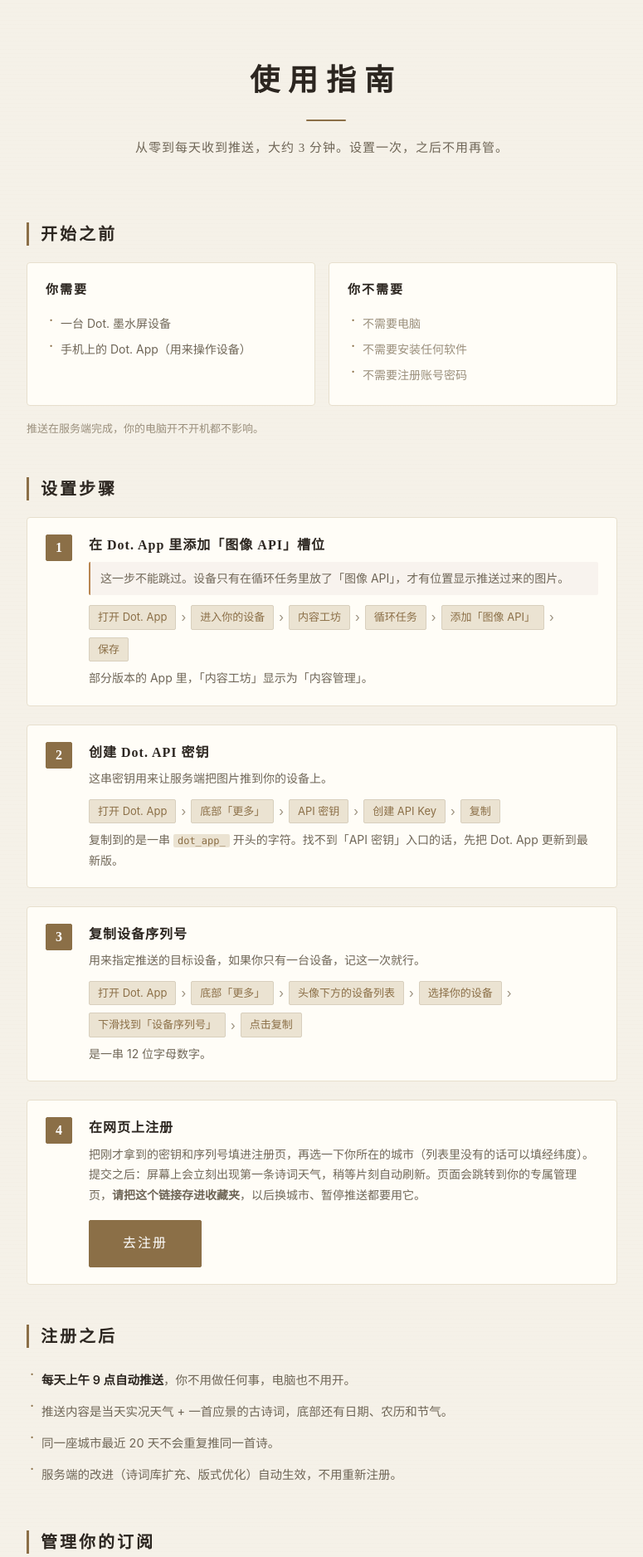
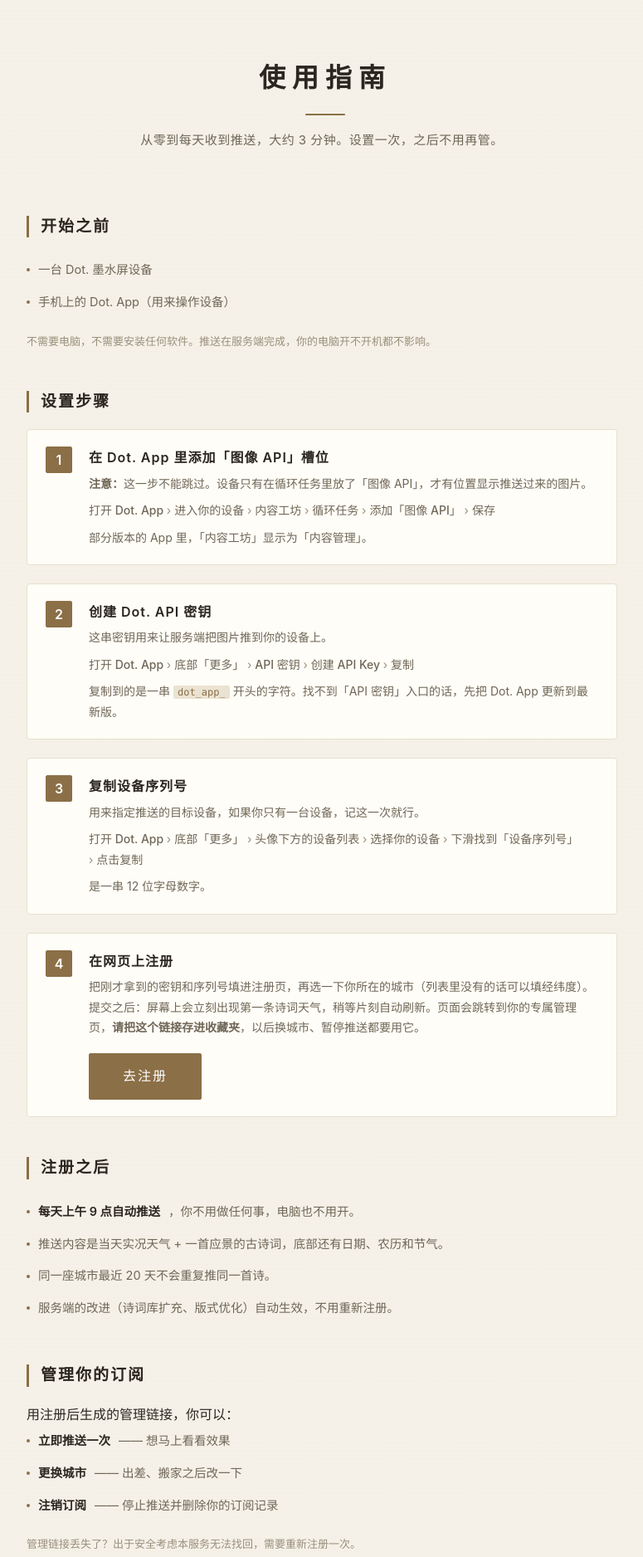
Before and after one commit to bearybearbearygood/poetry-weather, a Flask app: page /guide in a window 1280 px wide. Shown: the part 65-1941 px from the top of the page at 83% size, without its empty margins (252-1027 px from the left). Run offline with Flask 2, Linux system fonts and the light colour scheme.

Commit message:
style(guide): 指南页排版精简（v2.9）— 去卡片/改纯文本路径/非衬线/修对齐
- 开始之前：去掉「你不需要」两栏卡片，改为单列表 + 一句说明（信息保留在说明句里）
- 设置步骤：操作路径从带边框底色的色块改为纯文本一行（箭头后加 nbsp，换行时箭头不会掉在行尾）；警告块去掉底色与左边框，改为「注意：」前缀
- 字体：指南页统一非衬线（.guide 作用域覆盖步骤区残留的衬线标题），h1/h2/FAQ 标题同步
- 列表圆点：改为 flex + CSS 圆点，圆点与文字首行垂直居中、换行悬挂缩进（此前圆点偏高）
- FAQ：「问」字印章改为 01~06 编号，编号固定 22px 宽，答案左缩进 32px 与问题正文严格对齐（实测偏差 0.00px）

```diff
--- a/static/style.css
+++ b/static/style.css
@@ -1114,6 +1114,19 @@
 }
 
 /* ───────── 使用指南页 ───────── */
+/* 指南页统一使用非衬线字体（覆盖全局衬线标题） */
+.guide,
+.guide h1,
+.guide h2,
+.guide h3,
+.guide p,
+.guide li,
+.guide .step-num,
+.guide .step-content h3,
+.guide .steps-more a {
+    font-family: var(--font-sans);
+}
+
 .guide-head {
     text-align: center;
     padding: 36px 0 28px;
@@ -1121,11 +1134,11 @@
 }
 
 .guide-head h1 {
-    font-family: var(--font-serif);
-    font-size: 36px;
+    font-family: var(--font-sans);
+    font-size: 32px;
     font-weight: 700;
-    letter-spacing: 10px;
-    margin-left: 10px;
+    letter-spacing: 8px;
+    margin-left: 8px;
     color: var(--color-text);
     display: inline-block;
 }
@@ -1141,12 +1154,12 @@
 }
 
 .guide-lead {
-    font-family: var(--font-serif);
+    font-family: var(--font-sans);
     font-size: 15px;
     color: var(--color-text-light);
     line-height: 1.9;
-    letter-spacing: 1px;
-    margin-top: 18px;
+    letter-spacing: 0.5px;
+    margin-top: 16px;
 }
 
 .guide-block {
@@ -1155,71 +1168,47 @@
 }
 
 .guide-block h2 {
-    font-family: var(--font-serif);
-    font-size: 20px;
-    font-weight: 600;
+    font-family: var(--font-sans);
+    font-size: 19px;
+    font-weight: 700;
     color: var(--color-text);
-    letter-spacing: 3px;
+    letter-spacing: 2px;
     margin-bottom: 20px;
     padding-left: 14px;
     border-left: 3px solid var(--color-primary);
     line-height: 1.4;
 }
 
-/* 准备清单两栏 */
-.prep-grid {
-    display: grid;
-    grid-template-columns: 1fr 1fr;
-    gap: 16px;
-}
-
-.prep-card {
-    background: var(--color-surface);
-    border: 1px solid var(--color-border-soft);
-    border-radius: var(--radius);
-    padding: 20px 22px;
-}
-
-.prep-card h3 {
-    font-family: var(--font-serif);
-    font-size: 15px;
-    font-weight: 600;
-    color: var(--color-text);
-    letter-spacing: 2px;
-    margin-bottom: 12px;
-}
-
-/* 通用列表 */
+/* 通用列表（圆点与文字首行对齐，换行悬挂缩进） */
 .guide-list {
     list-style: none;
     padding: 0;
 }
 
 .guide-list li {
+    display: flex;
+    align-items: flex-start;
+    gap: 10px;
     font-size: 14px;
     color: var(--color-text-light);
-    line-height: 1.8;
-    padding: 3px 0 3px 18px;
-    position: relative;
+    line-height: 1.85;
+    padding: 4px 0;
+    text-align: left;
 }
 
 .guide-list li::before {
-    content: "·";
-    position: absolute;
-    left: 4px;
-    top: 1px;
-    color: var(--color-primary);
-    font-size: 18px;
-    line-height: 22px;
+    content: "";
+    flex: 0 0 auto;
+    width: 4px;
+    height: 4px;
+    margin-top: 0.78em;
+    border-radius: 50%;
+    background: var(--color-primary);
 }
 
 .guide-list li strong {
     color: var(--color-text);
     font-weight: 600;
-}
-
-.guide-list-muted li {
-    color: var(--color-text-muted);
 }
 
 .guide-list-roomy li {
@@ -1235,44 +1224,32 @@
     margin-top: 16px;
 }
 
-/* 步骤内的操作路径 */
+/* 步骤内的操作路径（纯文本，不用色块） */
 .path {
-    display: flex;
-    flex-wrap: wrap;
-    align-items: center;
-    column-gap: 6px;
-    row-gap: 9px;
-    margin: 12px 0 4px;
+    font-size: 13.5px;
+    font-weight: 500;
+    color: var(--color-primary);
+    line-height: 1.95;
+    margin: 8px 0 2px;
+    text-align: left;
 }
 
-.path-step {
-    display: inline-block;
-    padding: 4px 10px;
-    background: var(--color-primary-bg);
-    border: 1px solid var(--color-border);
-    border-radius: 2px;
-    font-size: 13px;
-    color: var(--color-primary);
-    line-height: 1.5;
-    white-space: nowrap;
-}
-
-.path-arrow {
+.path .sep {
     color: var(--color-text-muted);
-    font-size: 15px;
-    line-height: 1;
+    font-weight: 400;
 }
 
 .step-warn {
     font-size: 13.5px;
     color: var(--color-warning);
-    background: var(--color-warning-bg);
-    border-left: 2px solid var(--color-warning);
-    border-radius: 2px;
-    padding: 8px 12px;
-    margin-bottom: 4px;
-    line-height: 1.7;
+    margin: 6px 0 2px;
+    line-height: 1.75;
     text-align: left;
+}
+
+.step-warn::before {
+    content: "注意：";
+    font-weight: 600;
 }
 
 .step-note {
--- a/templates/guide.html
+++ b/templates/guide.html
@@ -11,24 +11,11 @@
     <!-- 开始之前 -->
     <div class="guide-block">
         <h2>开始之前</h2>
-        <div class="prep-grid">
-            <div class="prep-card">
-                <h3>你需要</h3>
-                <ul class="guide-list">
-                    <li>一台 Dot. 墨水屏设备</li>
-                    <li>手机上的 Dot. App（用来操作设备）</li>
-                </ul>
-            </div>
-            <div class="prep-card">
-                <h3>你不需要</h3>
-                <ul class="guide-list guide-list-muted">
-                    <li>不需要电脑</li>
-                    <li>不需要安装任何软件</li>
-                    <li>不需要注册账号密码</li>
-                </ul>
-            </div>
-        </div>
-        <p class="guide-note">推送在服务端完成，你的电脑开不开机都不影响。</p>
+        <ul class="guide-list guide-list-roomy">
+            <li>一台 Dot. 墨水屏设备</li>
+            <li>手机上的 Dot. App（用来操作设备）</li>
+        </ul>
+        <p class="guide-note">不需要电脑，不需要安装任何软件。推送在服务端完成，你的电脑开不开机都不影响。</p>
     </div>
 
     <!-- 设置步骤 -->
@@ -41,19 +28,7 @@
                 <div class="step-content">
                     <h3>在 Dot. App 里添加「图像 API」槽位</h3>
                     <p class="step-warn">这一步不能跳过。设备只有在循环任务里放了「图像 API」，才有位置显示推送过来的图片。</p>
-                    <div class="path">
-                        <span class="path-step">打开 Dot. App</span>
-                        <span class="path-arrow">›</span>
-                        <span class="path-step">进入你的设备</span>
-                        <span class="path-arrow">›</span>
-                        <span class="path-step">内容工坊</span>
-                        <span class="path-arrow">›</span>
-                        <span class="path-step">循环任务</span>
-                        <span class="path-arrow">›</span>
-                        <span class="path-step">添加「图像 API」</span>
-                        <span class="path-arrow">›</span>
-                        <span class="path-step">保存</span>
-                    </div>
+                    <p class="path">打开 Dot. App <span class="sep">›&nbsp;</span>进入你的设备 <span class="sep">›&nbsp;</span>内容工坊 <span class="sep">›&nbsp;</span>循环任务 <span class="sep">›&nbsp;</span>添加「图像 API」 <span class="sep">›&nbsp;</span>保存</p>
                     <p class="step-note">部分版本的 App 里，「内容工坊」显示为「内容管理」。</p>
                 </div>
             </div>
@@ -63,17 +38,7 @@
                 <div class="step-content">
                     <h3>创建 Dot. API 密钥</h3>
                     <p>这串密钥用来让服务端把图片推到你的设备上。</p>
-                    <div class="path">
-                        <span class="path-step">打开 Dot. App</span>
-                        <span class="path-arrow">›</span>
-                        <span class="path-step">底部「更多」</span>
-                        <span class="path-arrow">›</span>
-                        <span class="path-step">API 密钥</span>
-                        <span class="path-arrow">›</span>
-                        <span class="path-step">创建 API Key</span>
-                        <span class="path-arrow">›</span>
-                        <span class="path-step">复制</span>
-                    </div>
+                    <p class="path">打开 Dot. App <span class="sep">›&nbsp;</span>底部「更多」 <span class="sep">›&nbsp;</span>API 密钥 <span class="sep">›&nbsp;</span>创建 API Key <span class="sep">›&nbsp;</span>复制</p>
                     <p class="step-note">复制到的是一串 <code>dot_app_</code> 开头的字符。找不到「API 密钥」入口的话，先把 Dot. App 更新到最新版。</p>
                 </div>
             </div>
@@ -83,19 +48,7 @@
                 <div class="step-content">
                     <h3>复制设备序列号</h3>
                     <p>用来指定推送的目标设备，如果你只有一台设备，记这一次就行。</p>
-                    <div class="path">
-                        <span class="path-step">打开 Dot. App</span>
-                        <span class="path-arrow">›</span>
-                        <span class="path-step">底部「更多」</span>
-                        <span class="path-arrow">›</span>
-                        <span class="path-step">头像下方的设备列表</span>
-                        <span class="path-arrow">›</span>
-                        <span class="path-step">选择你的设备</span>
-                        <span class="path-arrow">›</span>
-                        <span class="path-step">下滑找到「设备序列号」</span>
-                        <span class="path-arrow">›</span>
-                        <span class="path-step">点击复制</span>
-                    </div>
+                    <p class="path">打开 Dot. App <span class="sep">›&nbsp;</span>底部「更多」 <span class="sep">›&nbsp;</span>头像下方的设备列表 <span class="sep">›&nbsp;</span>选择你的设备 <span class="sep">›&nbsp;</span>下滑找到「设备序列号」 <span class="sep">›&nbsp;</span>点击复制</p>
                     <p class="step-note">是一串 12 位字母数字。</p>
                 </div>
             </div>
```
Also changed, not shown: other parts of static/style.css (+19 -26 lines).
